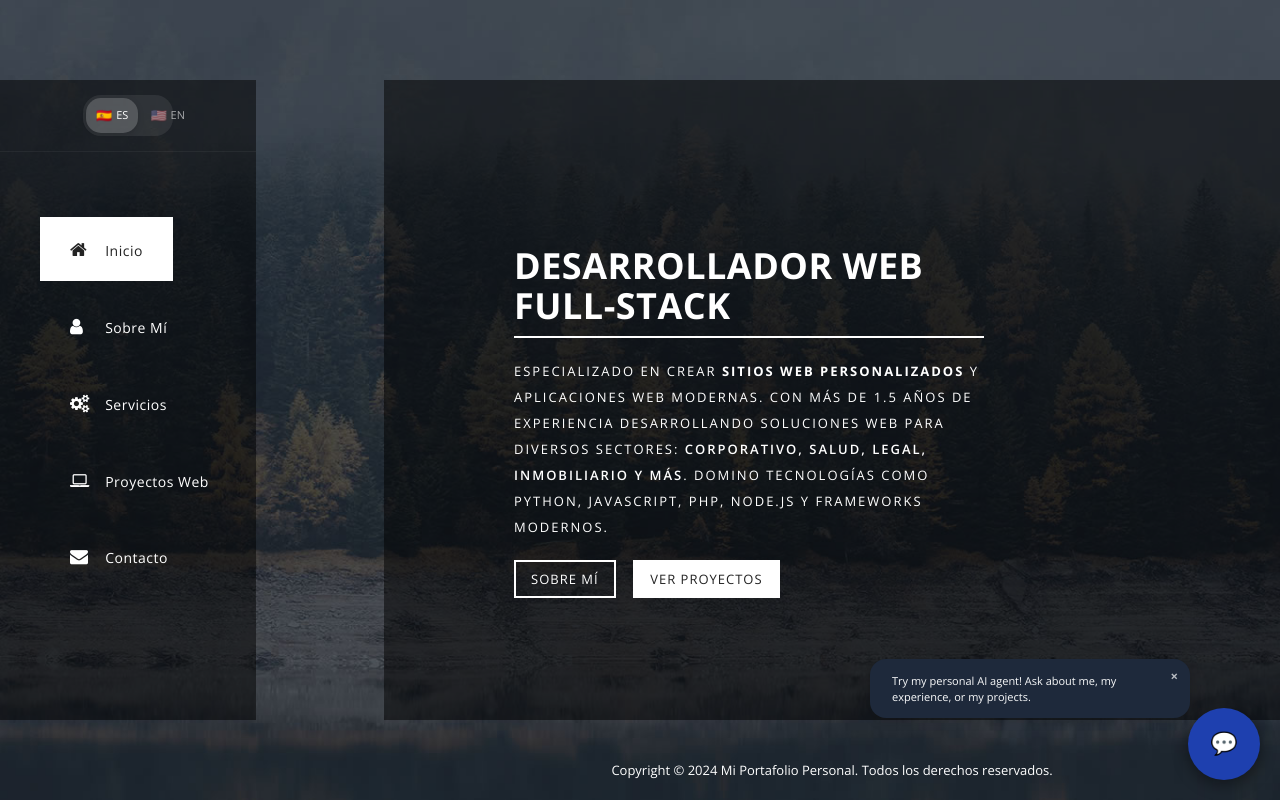
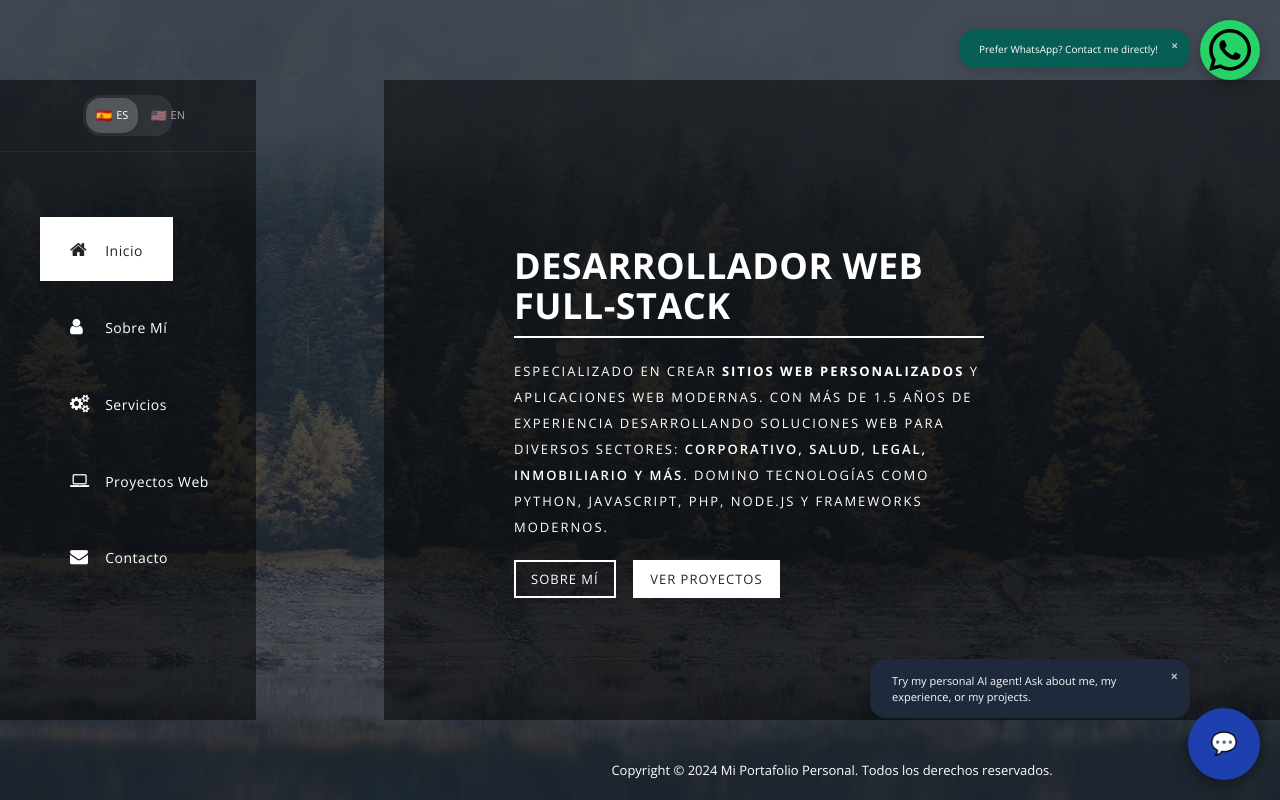
Before and after one commit to Angeliteh/portfolio_webs, a plain HTML site: page index.html in a window 1280 px wide. Drawn offline with nearby package versions, Linux system fonts and the light colour scheme.

Commit message:
contiuando mejorando l widget chat agreando wpp button

```diff
--- a/index.html
+++ b/index.html
@@ -1112,5 +1112,6 @@
     </script>
     <link rel="stylesheet" href="css/chat-widget.css">
     <script src="js/chat-widget.js"></script>
+    <script src="js/whatsapp-widget.js"></script>
 </body>
 </html>
--- /dev/null
+++ b/js/whatsapp-widget.js
@@ -0,0 +1,123 @@
+// WhatsApp Widget JS
+(() => {
+  // Configuración
+  const WHATSAPP_NUMBER = "+526182582819";
+  const MESSAGE = encodeURIComponent("¡Hola! Vi tu portafolio y me gustaría contactarte.");
+  const LINK = `https://wa.me/${WHATSAPP_NUMBER}?text=${MESSAGE}`;
+  const BTN_TEXT = "WhatsApp";
+
+  // Crear botón
+  const btn = document.createElement("button");
+  btn.className = "wa-contact-btn";
+  btn.innerHTML = `<svg xmlns="http://www.w3.org/2000/svg" viewBox="0 0 640 640"><!--!Font Awesome Free v7.1.0 by @fontawesome - https://fontawesome.com License - https://fontawesome.com/license/free Copyright 2025 Fonticons, Inc.--><path d="M476.9 161.1C435 119.1 379.2 96 319.9 96C197.5 96 97.9 195.6 97.9 318C97.9 357.1 108.1 395.3 127.5 429L96 544L213.7 513.1C246.1 530.8 282.6 540.1 319.8 540.1L319.9 540.1C442.2 540.1 544 440.5 544 318.1C544 258.8 518.8 203.1 476.9 161.1zM319.9 502.7C286.7 502.7 254.2 493.8 225.9 477L219.2 473L149.4 491.3L168 423.2L163.6 416.2C145.1 386.8 135.4 352.9 135.4 318C135.4 216.3 218.2 133.5 320 133.5C369.3 133.5 415.6 152.7 450.4 187.6C485.2 222.5 506.6 268.8 506.5 318.1C506.5 419.9 421.6 502.7 319.9 502.7zM421.1 364.5C415.6 361.7 388.3 348.3 383.2 346.5C378.1 344.6 374.4 343.7 370.7 349.3C367 354.9 356.4 367.3 353.1 371.1C349.9 374.8 346.6 375.3 341.1 372.5C308.5 356.2 287.1 343.4 265.6 306.5C259.9 296.7 271.3 297.4 281.9 276.2C283.7 272.5 282.8 269.3 281.4 266.5C280 263.7 268.9 236.4 264.3 225.3C259.8 214.5 255.2 216 251.8 215.8C248.6 215.6 244.9 215.6 241.2 215.6C237.5 215.6 231.5 217 226.4 222.5C221.3 228.1 207 241.5 207 268.8C207 296.1 226.9 322.5 229.6 326.2C232.4 329.9 268.7 385.9 324.4 410C359.6 425.2 373.4 426.5 391 423.9C401.7 422.3 423.8 410.5 428.4 397.5C433 384.5 433 373.4 431.6 371.1C430.3 368.6 426.6 367.2 421.1 364.5z"/></svg>`;
+  btn.title = "Contáctame por WhatsApp";
+  btn.onclick = () => {
+    window.open(LINK, "_blank");
+  };
+  document.body.appendChild(btn);
+
+  // Crear etiqueta flotante
+  const label = document.createElement("div");
+
+  label.className = "wa-contact-label";
+  // Mensajes bilingües
+  const labelMessages = [
+    "¿Prefieres WhatsApp? ¡Contáctame directo!",
+    "Prefer WhatsApp? Contact me directly!"
+  ];
+  let labelIndex = 0;
+  let labelCycles = 0;
+  const maxCycles = 5;
+  label.innerText = labelMessages[labelIndex];
+
+  // Botón de cerrar
+  const closeBtn = document.createElement("span");
+  closeBtn.innerHTML = "&times;";
+  closeBtn.style.cssText = "position:absolute;top:8px;right:12px;cursor:pointer;font-size:1.2em;font-weight:bold;opacity:0.7;z-index:2;";
+  closeBtn.title = "Cerrar";
+  closeBtn.onclick = () => {
+    label.style.display = "none";
+    clearInterval(labelInterval);
+  };
+  label.style.position = "fixed";
+  label.style.paddingRight = "32px";
+  label.appendChild(closeBtn);
+  document.body.appendChild(label);
+
+  // Alternar mensajes con límite de ciclos
+  function switchLabelText() {
+    label.style.opacity = "0";
+    setTimeout(() => {
+      labelIndex = (labelIndex + 1) % labelMessages.length;
+      label.innerText = labelMessages[labelIndex];
+      label.appendChild(closeBtn);
+      if (labelCycles < maxCycles * labelMessages.length - 1) {
+        if (label.style.display !== "none") label.style.opacity = "1";
+      }
+    }, 400);
+    labelCycles++;
+    if (labelCycles >= maxCycles * labelMessages.length) {
+      clearInterval(labelInterval);
+    }
+  }
+  const labelInterval = setInterval(switchLabelText, 3500);
+
+  // Mostrar/ocultar etiqueta
+  function showLabel() {
+    if (label.style.display !== "none") {
+      label.style.opacity = "1";
+      label.style.pointerEvents = "auto";
+    }
+  }
+  function hideLabel() {
+    if (label.style.display !== "none") {
+      label.style.opacity = "0";
+      label.style.pointerEvents = "none";
+    }
+  }
+  btn.addEventListener("mouseenter", hideLabel);
+  btn.addEventListener("mouseleave", showLabel);
+  btn.addEventListener("focus", hideLabel);
+  btn.addEventListener("blur", showLabel);
+
+  // Posicionar botón y etiqueta
+  function positionElements() {
+    btn.style.position = "fixed";
+    btn.style.right = "20px";
+    btn.style.top = "20px";
+    btn.style.zIndex = 9998;
+    btn.style.background = "#25D366";
+    btn.style.color = "#fff";
+    btn.style.border = "none";
+    btn.style.borderRadius = "50%";
+    btn.style.width = "60px";
+    btn.style.height = "60px";
+    btn.style.display = "flex";
+    btn.style.alignItems = "center";
+    btn.style.justifyContent = "center";
+    btn.style.boxShadow = "0 4px 12px rgba(0,0,0,0.3)";
+    btn.style.cursor = "pointer";
+    btn.style.transition = "background 0.2s";
+    label.style.position = "fixed";
+    label.style.right = "90px";
+    label.style.top = "30px";
+    label.style.background = "#075e54";
+    label.style.color = "#fff";
+    label.style.padding = "12px 20px";
+    label.style.paddingRight = "32px";
+    label.style.borderRadius = "16px";
+    label.style.fontSize = "1rem";
+    label.style.fontWeight = "500";
+    label.style.boxShadow = "0 2px 12px rgba(0,0,0,0.18)";
+    label.style.opacity = "1";
+    label.style.pointerEvents = "auto";
+    label.style.zIndex = 9999;
+    label.style.maxWidth = "260px";
+    label.style.textAlign = "left";
+    label.style.lineHeight = "1.4";
+    label.style.transition = "opacity 0.3s";
+  }
+  positionElements();
+  window.addEventListener("resize", positionElements);
+  showLabel();
+})();
```
